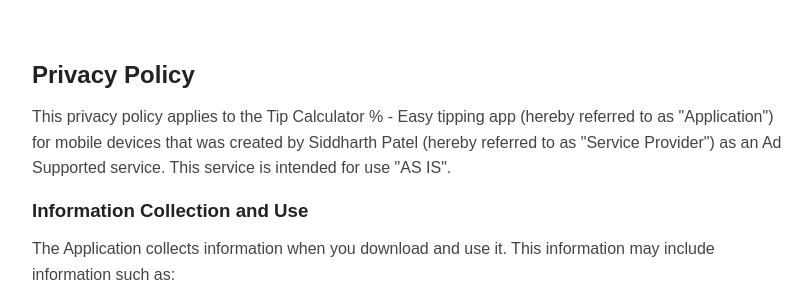
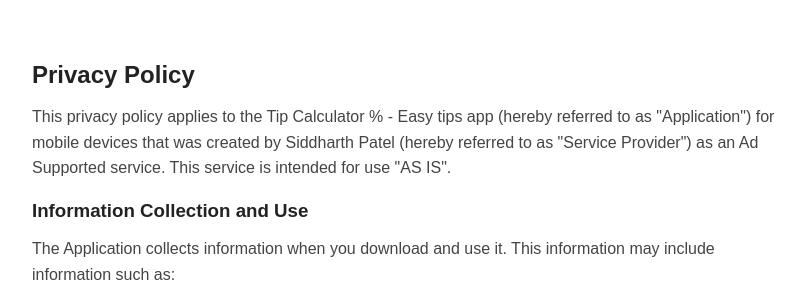
Before and after one commit to mlbrothers/BurstNeuron, a Flask app: page /tip-calculator in a window 1280 px wide. Shown: the part 972-1272 px from the top of the page, without its empty margins (228-1040 px from the left). Run offline with Flask 3, Linux system fonts and the light colour scheme.

Commit message:
minor change

```diff
--- a/templates/tip_calculator.html
+++ b/templates/tip_calculator.html
@@ -42,7 +42,7 @@
     <section class="privacy-policy">
         <div class="container">
             <h2>Privacy Policy</h2>
-            <p>This privacy policy applies to the Tip Calculator % - Easy tipping app (hereby referred to as "Application") for mobile devices that was created by Siddharth Patel (hereby referred to as "Service Provider") as an Ad Supported service. This service is intended for use "AS IS".</p>
+            <p>This privacy policy applies to the Tip Calculator % - Easy tips app (hereby referred to as "Application") for mobile devices that was created by Siddharth Patel (hereby referred to as "Service Provider") as an Ad Supported service. This service is intended for use "AS IS".</p>
 
             <h3>Information Collection and Use</h3>
             <p>The Application collects information when you download and use it. This information may include information such as:</p>
```
